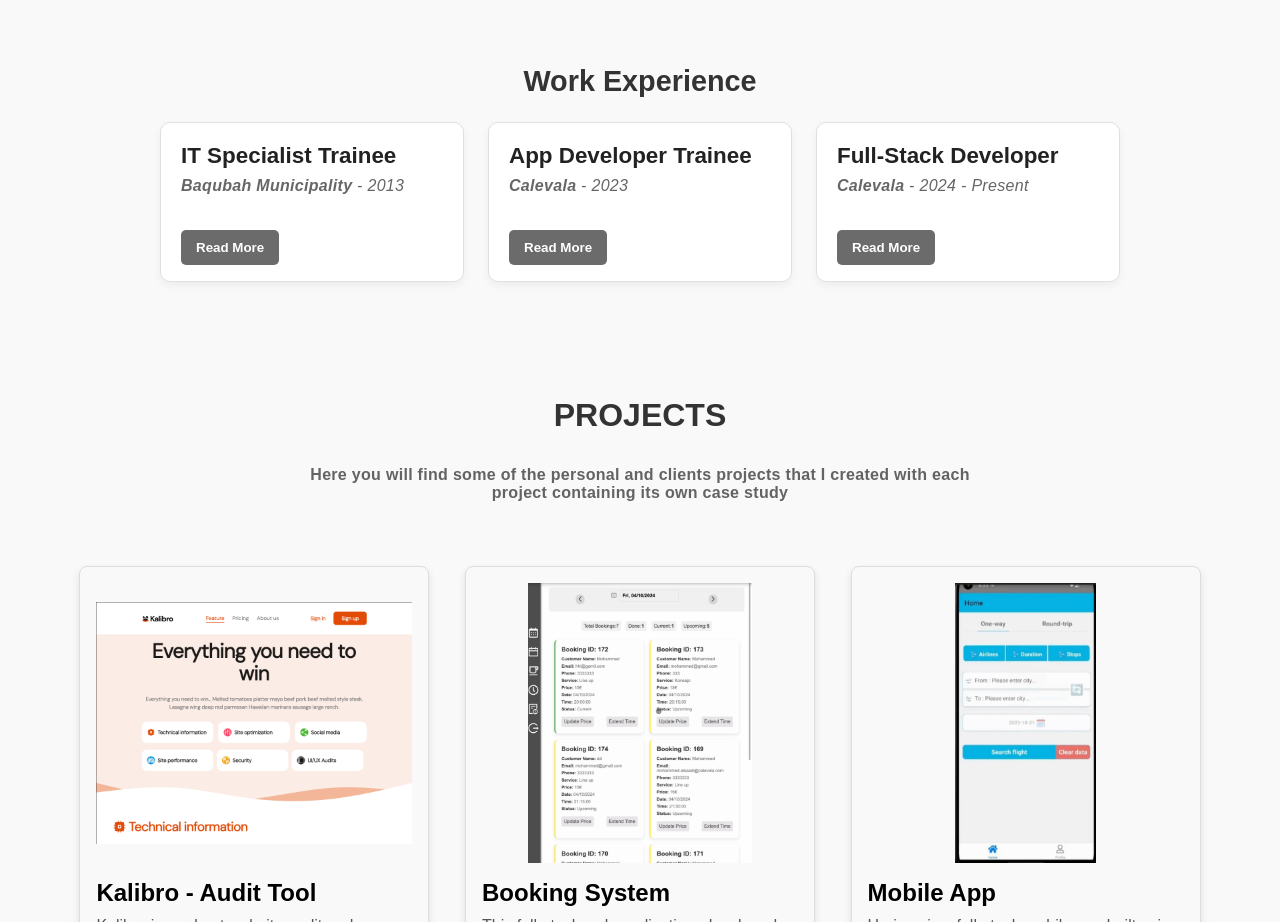
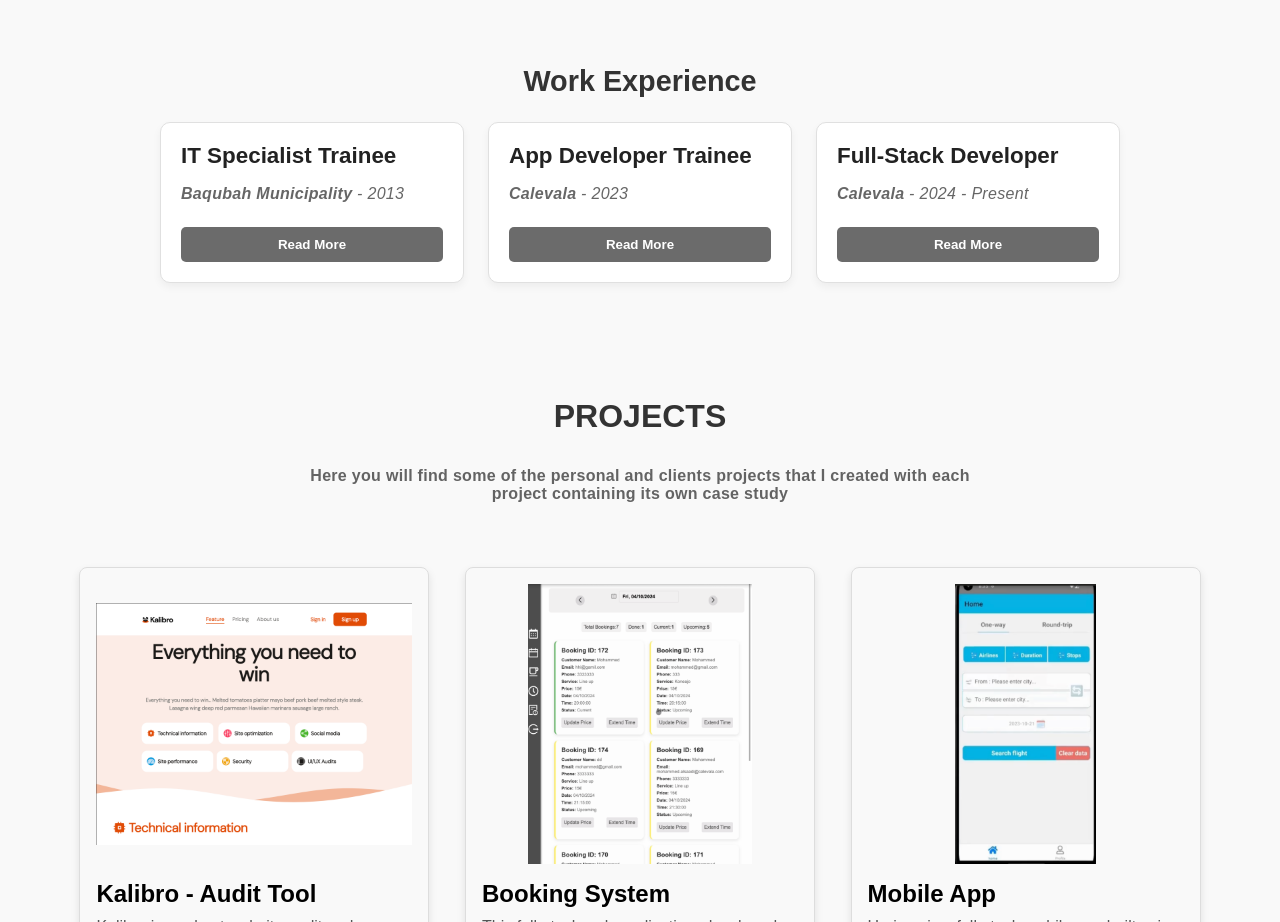
Before and after one commit to Mohammed-Al-Saadi/Portfolio-React, a React (Create React App) app: page / in a window 1280 px wide. Shown: the part 1140-2062 px from the top of the page. Built offline with nearby package versions, Linux system fonts and the light colour scheme.

Commit message:
new changes

```diff
--- a/src/Components/WorkExperience/WorkExperience.css
+++ b/src/Components/WorkExperience/WorkExperience.css
@@ -32,10 +32,11 @@
   padding: 20px;
   margin-bottom: 15px;
   width: 19rem;
-  height: 20vh;
+  height: fit-content;
   background-color: #fff;
   box-shadow: 0 4px 8px rgba(0, 0, 0, 0.05);
-  position: relative;
+  display: flex;
+  flex-direction: column;
 
   transition:
     transform 0.3s ease,
@@ -75,8 +76,6 @@
     background-color 0.3s ease,
     box-shadow 0.3s ease;
   font-weight: bold;
-  position: absolute;
-  bottom: 1rem;
 }
 
 .read-more-button:hover {
```
